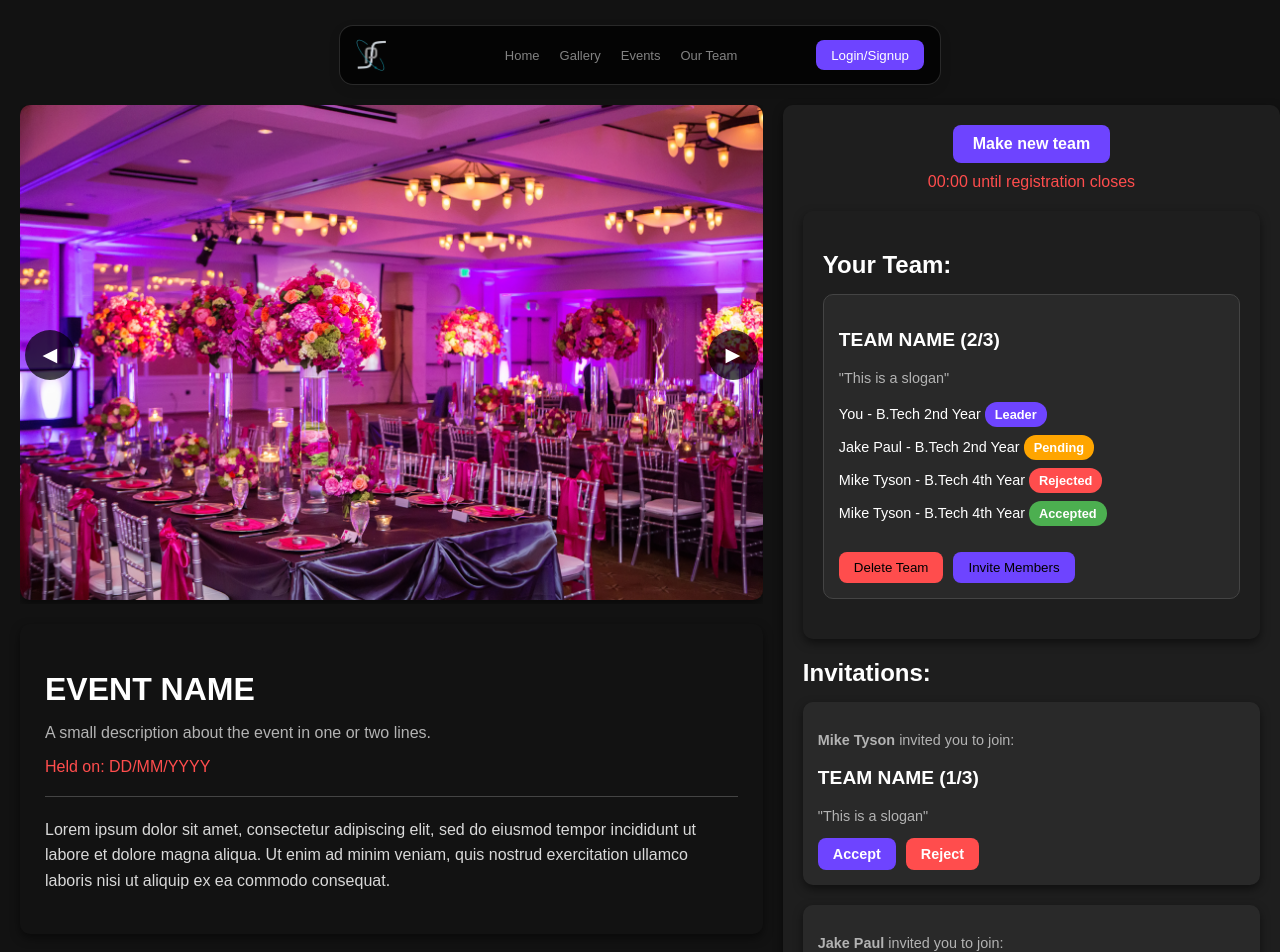
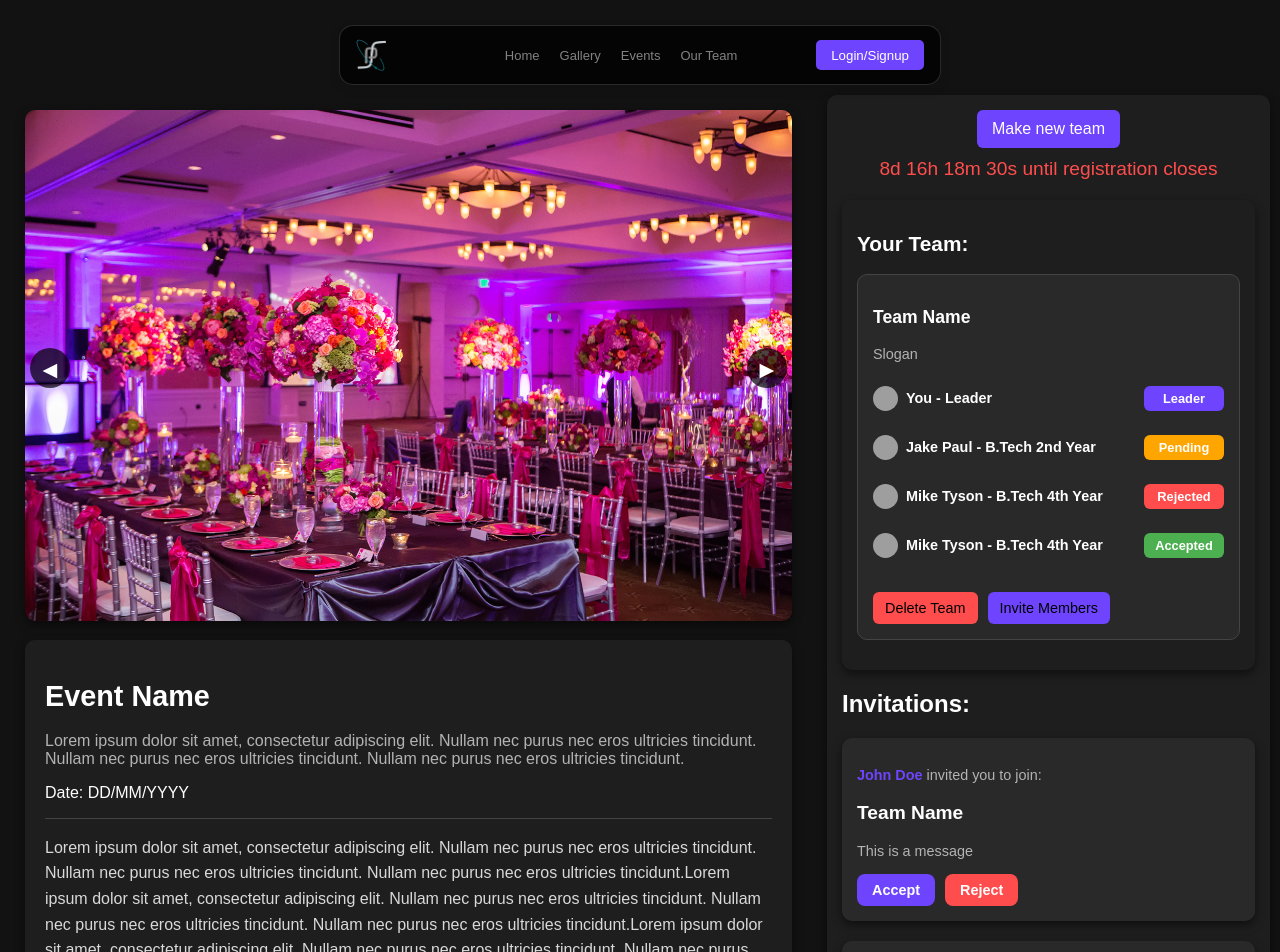
Before and after one commit to ReWar1311/PhySoc-2025, a React (Vite) app: page /event/1 in a window 1280 px wide. Shown: the top 952 px of the page. Built offline with nearby package versions, Linux system fonts and the light colour scheme; grey boxes are pictures that could not be loaded; a web font is replaced by a local one.

Commit message:
Event Page Updated

```diff
--- /dev/null
+++ b/src/components/InvitationCard/InvitationCard.css
@@ -0,0 +1,75 @@
+.invitation-card {
+    background-color: #292929; /* Slightly lighter than the section background */
+    border-radius: 10px;
+    padding: 15px;
+    margin-bottom: 20px;
+    box-shadow: 0px 4px 10px rgba(0, 0, 0, 0.5); /* Subtle shadow for depth */
+  }
+
+  .invitation-card p {
+    font-size: 0.9rem;
+    color: #b3b3b3; /* Subtle text color for description */
+  }
+
+    .invitation-card b {
+        color: #6e44ff; /* Purple text for team name */
+    }
+
+  .invitation-card h3 {
+    font-size: 1.2rem;
+    color: #ffffff; /* White text for team name */
+  }
+
+  .invitation-card .invitation-actions {
+    display: flex;
+    gap: 10px; /* Add space between buttons */
+  }
+
+  .invitation-card .accept-btn,
+  .invitation-card .reject-btn {
+    padding: 8px 15px;
+    border-radius: 8px;
+    font-size: 0.9rem;
+    font-weight: bold;
+    border: none;
+  }
+
+  .accept-btn {
+    background-color: #6e44ff; /* Purple button for accept action */
+    color: #ffffff;
+  }
+
+  .accept-btn:hover {
+    background-color: #5a36cc; /* Slightly darker purple on hover */
+  }
+
+  .reject-btn {
+    background-color: #ff4d4d; /* Red button for reject action */
+    color: #ffffff;
+  }
+
+  .reject-btn:hover {
+    background-color: #cc3c3c; /* Slightly darker red on hover */
+  }
+
+  /* Rejected Status */
+  .rejected-status {
+    display: inline-block;
+    padding: 8px;
+    border-radius: 8px;
+    font-size: 0.9rem;
+    font-weight: bold;
+    background-color: #ff4d4d; /* Red background for rejected status */
+    color: #ffffff; /* White text for rejected status */
+  }
+
+    /* Accepted Status */
+    .accepted-status {
+        display: inline-block;
+    padding: 8px;
+    border-radius: 8px;
+    font-size: 0.9rem;
+    font-weight: bold;
+    background-color: green; /* Green background for accepted status */
+    color: #ffffff; /* White text for accepted status */
+  }
--- /dev/null
+++ b/src/components/InvitationCard/InvitationCard.tsx
@@ -0,0 +1,18 @@
+import './InvitationCard.css';
+const InvitationCard = (props:any) => {
+    return (
+        <div className="invitation-card">
+            <p><b>{props.name}</b> invited you to join:</p>
+            <h3>{props.teamName}</h3>
+            <p>{props.message}</p>
+            {props.rejectedStatus || props.acceptedStatus || <div className="invitation-actions">
+                <button className="accept-btn">Accept</button>
+                <button className="reject-btn">Reject</button>
+            </div>}
+            {props.rejectedStatus && <span className="rejected-status">Rejected</span>}
+            {props.acceptedStatus && <span className="accepted-status">Accepted</span>}
+        </div>
+    );
+}
+
+export default InvitationCard;
--- /dev/null
+++ b/src/components/StatusButton/StatusButton.css
@@ -0,0 +1,9 @@
+/* Status Badges */
+.badge {
+  display: inline-block;
+  padding: 5px 10px;
+  border-radius: 6px;
+  font-size: 0.8rem;
+  width: 60px;
+  text-align: center;
+}
--- /dev/null
+++ b/src/components/StatusButton/StatusButton.tsx
@@ -0,0 +1,11 @@
+import "./StatusButton.css";
+const StatusButton = (props:any) => {
+    return (
+        <>
+            <span className="badge" style={{backgroundColor:props.color}}>{props.status}</span>
+        </>
+
+    );
+}
+
+export default StatusButton;
--- a/src/pages/EventPage/EventPage.css
+++ b/src/pages/EventPage/EventPage.css
@@ -6,185 +6,140 @@ body {
   color: #fff;
 }
 
+/* Mobile-First Layout */
 .event-page {
   display: flex;
   flex-direction: column;
+  padding: 10px;
 }
 
+/* Navigation Button */
 .login-btn {
   background-color: #6e44ff;
   border: none;
   color: white;
   padding: 8px 15px;
+  border-radius: 5px;
 }
 
-  /* Main Content */
+/* Main Content Layout */
 .main-content {
   display: flex;
+  flex-direction: column; /* Stack on mobile */
+  gap: 20px;
 }
 
-  /* Left Section */
+/* Left Section (Larger Screens) */
 .left-section {
-    width: 65%; /* Take up more space for better balance */
-    padding: 20px;
+  width: 100%; /* Take full width on mobile */
+  padding: 15px;
 }
 
 /* Carousel */
 .carousel {
   position: relative;
-    margin-bottom: 20px;
-  }
-
-  .image-container {
-    position: relative;
-    overflow: hidden; /* Hide overflowing images */
+  margin-bottom: 15px;
 }
 
 .event-image {
   width: 100%;
   height: auto;
-    border-radius: 10px; /* Rounded corners for a modern look */
-    box-shadow: 0px 4px 10px rgba(0, 0, 0, 0.5); /* Subtle shadow for depth */
+  border-radius: 10px;
+  box-shadow: 0px 4px 10px rgba(0, 0, 0, 0.5);
 }
 
+/* Navigation Buttons */
 .prev-btn,
 .next-btn {
   position: absolute;
   top: 50%;
   transform: translateY(-50%);
-    background-color: rgba(0, 0, 0, 0.7); /* Semi-transparent black background */
+  background-color: rgba(0, 0, 0, 0.7);
   color: white;
   border: none;
   padding: 10px;
   font-size: 1.2rem;
   cursor: pointer;
+  border-radius: 50%;
+  width: 40px;
+  height: 40px;
 }
 
-  .prev-btn {
-    left: 5px; /* Move slightly outside the image */
-    border-radius: 50%;
-    width: 50px;
-    height: 50px;
-}
-
-  .next-btn {
-    right: 5px; /* Move slightly outside the image */
-    border-radius: 50%;
-    width: 50px;
-    height: 50px;
-}
+.prev-btn { left: 5px; }
+.next-btn { right: 5px; }
 
 .prev-btn:hover,
 .next-btn:hover {
-    background-color: rgba(0, 0, 0, 0.9); /* Darker on hover */
+  background-color: rgba(0, 0, 0, 0.9);
 }
 
-  /* Event Details Container */
+/* Event Details */
 .event-details-container {
-    background-color: #1e1e1e; /* Dark background for contrast */
+  background-color: #1e1e1e;
   padding: 20px;
-    border-radius: 10px; /* Rounded corners */
+  border-radius: 10px;
+  box-shadow: 0px 4px 10px rgba(0, 0, 0, 0.5);
 }
 
 .event-name {
-    font-size: 2rem; /* Large heading for emphasis */
+  font-size: 1.8rem;
   font-weight: bold;
-    color: #ffffff; /* White text for contrast */
+  color: #ffffff;
 }
 
 .event-description {
   font-size: 1rem;
-    color: #b3b3b3; /* Subtle gray for description text */
+  color: #b3b3b3;
 }
 
-  .event-date {
-    font-size: 1rem;
-    color: #ff4d4d; /* Red text to highlight urgency or importance */
+/* Divider */
+.divider {
+  border: none;
+  border-top: 1px solid #444;
+  margin: 15px 0;
 }
 
-  .divider {
-    margin-top: 15px;
-    margin-bottom: 15px;
-  }
-
-  /* Event Details Paragraph */
-  /* Event Details Section */
-.event-details-container {
-    background-color: #121212; /* Dark background for contrast */
-    padding: 25px;
-    border-radius: 10px; /* Rounded corners for a modern look */
-    box-shadow: 0px 4px 10px rgba(0, 0, 0, 0.5); /* Subtle shadow for depth */
-  }
-
-  /* Event Name */
-  .event-name {
-    font-size: 2rem; /* Large heading for emphasis */
-    font-weight: bold;
-    color: #ffffff; /* White text for contrast */
-    margin-bottom: 10px;
-  }
-
-  /* Event Description */
-  .event-description {
-    font-size: 1rem;
-    color: #b3b3b3; /* Subtle gray for description text */
-    margin-bottom: 15px;
-  }
-
-  /* Event Date */
-  .event-date {
-    font-size: 1rem;
-    color: #ff4d4d; /* Red text to highlight urgency or importance */
-    margin-bottom: 15px;
-  }
-
-  /* Horizontal Divider */
-  .divider {
-    border: none;
-    border-top: 1px solid #444444; /* Subtle gray divider line */
-    margin: 20px 0;
-  }
-
-  /* Event Details Paragraph */
+/* Event Details */
 .event-details {
   font-size: 1rem;
-    line-height: 1.6; /* Improve readability with proper line height */
-    color: #d9d9d9; /* Light gray text for better readability on dark background */
+  line-height: 1.6;
+  color: #d9d9d9;
 }
 
 /* Your Teams Section */
 .your-teams {
   margin-top: 20px;
-    padding: 20px;
-    background-color: #1e1e1e; /* Dark background for contrast */
+  padding: 15px;
+  background-color: #1e1e1e;
   border-radius: 10px;
-    box-shadow: 0px 4px 10px rgba(0, 0, 0, 0.5); /* Subtle shadow for depth */
+  box-shadow: 0px 4px 10px rgba(0, 0, 0, 0.5);
 }
 
 .your-teams h2 {
-    font-size: 1.5rem;
-    margin-bottom: 15px;
+  font-size: 1.3rem;
   color: #ffffff;
 }
 
+/* Team Cards */
 .team-card {
-    background-color: #292929; /* Slightly lighter than the section background */
-    border: 1px solid #444; /* Border for definition */
+  background-color: #292929;
+  border: 1px solid #444;
   border-radius: 10px;
   padding: 15px;
-    margin-bottom: 20px;
+  margin-bottom: 15px;
 }
 
 .team-card h3 {
-    font-size: 1.2rem;
+  font-size: 1.1rem;
   color: #ffffff;
 }
 
 .team-card p {
   font-size: 0.9rem;
-    color: #b3b3b3; /* Subtle text color for slogans */
+  color: #b3b3b3;
 }
 
+/* Responsive Team List */
 .team-card ul {
   list-style-type: none;
   padding-left: 0;
@@ -199,203 +154,103 @@ body {
   font-weight: bold;
 }
 
-  /* Status Badges */
-  .leader-badge,
-  .pending-badge,
-  .rejected-badge,
-  .accepted-badge {
-    display: inline-block;
-    padding: 5px 10px;
-    border-radius: 12px;
-    font-size: 0.8rem;
-  }
-
-  .leader-badge {
-    background-color: #6e44ff; /* Purple for leader */
-  }
-
-  .pending-badge {
-    background-color: #ffa500; /* Orange for pending */
-  }
-
-  .rejected-badge {
-    background-color: #ff4d4d; /* Red for rejected */
-  }
-
-  .accepted-badge {
-    background-color: #4caf50; /* Green for accepted */
-  }
-
-  /* Buttons in Team Card */
+/* Buttons */
 .delete-team-btn,
 .invite-members-btn {
   display: inline-block;
-    padding: 8px 15px;
+  padding: 8px 12px;
+  margin-top: 10px;
+  border-radius: 6px;
+  border: none;
+  font-size: 0.9rem;
   margin-right: 10px;
-    margin-top: 10px;
-    border-radius: 8px;
-    border: none;
 }
 
 .delete-team-btn {
-    background-color: #ff4d4d; /* Red button for delete action */
+  background-color: #ff4d4d;
 }
 
 .invite-members-btn {
-    background-color: #6e44ff; /* Purple button for inviting members */
+  background-color: #6e44ff;
 }
 
-  /* Hover Effects */
 .delete-team-btn:hover,
 .invite-members-btn:hover {
-    opacity: 0.9; /* Slight hover effect */
+  opacity: 0.9;
 }
 
 /* Invitations Section */
 .invitations {
-      margin-top:20 px
+  margin-top: 20px;
 }
 
 /* Right Section */
 .right-section {
-    width: 40%;
-    padding: 20px;
-    margin-top: 20px;
-    background-color: #1e1e1e; /* Dark background for contrast */
+  width: 100%; /* Full width on mobile */
+  padding: 15px;
+  background-color: #1e1e1e;
   border-radius: 10px;
-    box-shadow: 0px 4px 10px rgba(0, 0, 0, 0.5); /* Subtle shadow for depth */
+  box-shadow: 0px 4px 10px rgba(0, 0, 0, 0.5);
 }
 
-  /* Timer and Create Team Button */
+/* Timer & Create Team Button */
 .team-actions {
   display: flex;
   flex-direction: column;
   align-items: center;
-    margin-bottom: 20px;
+  margin-bottom: 15px;
 }
 
 .create-team-btn {
-    background-color: #6e44ff; /* Purple button */
+  background-color: #6e44ff;
   color: #fff;
   border: none;
-    border-radius: 8px;
-    padding: 10px 20px;
+  border-radius: 6px;
+  padding: 10px 15px;
   font-size: 1rem;
-    font-weight: bold;
   cursor: pointer;
 }
 
 .create-team-btn:hover {
-    background-color: #5a36cc; /* Slightly darker purple on hover */
+  background-color: #5a36cc;
 }
 
 .timer {
   margin-top: 10px;
-    font-size: 1rem;
-    color: #ff4d4d; /* Red text for urgency */
+  font-size: 1.2rem;
+  color: #ff4d4d;
 }
 
-  /* Your Teams Section */
-  .your-teams {
-    margin-top: 20px;
+/* Member List */
+.member-item {
+  display: flex;
+  align-items: center;
+  justify-content: space-between;
+  width: 100%;
+  padding: 8px 0;
 }
 
-  .your-teams h2 {
-    font-size: 1.5rem;
+.member-info {
+  display: flex;
+  align-items: center;
+  gap: 8px;
 }
 
-  /* Team Card */
-  .team-card {
-    background-color: #292929; /* Slightly lighter than the section background */
-    border-radius: 10px;
-    padding: 15px;
+.member-image {
+  width: 25px;
+  height: 25px;
+  border-radius: 50%;
 }
 
-  .team-card h3 {
-    font-size: 1.2rem;
+/* Make Responsive */
+@media (min-width: 768px) {
+  .main-content {
+    flex-direction: row;
   }
-
-  /* Invitations Section */
-
-.invitations {
-    margin-top: 20px;
+  .left-section {
+    width: 65%;
   }
-
-  .invitations h2 {
-    font-size: 1.5rem;
-    margin-bottom: 15px;
-    color: #ffffff; /* White text for headings */
+  .right-section {
+    width: 35%;
   }
-
-  /* Invitation Card */
-  .invitation-card {
-    background-color: #292929; /* Slightly lighter than the section background */
-    border-radius: 10px;
-    padding: 15px;
-    margin-bottom: 20px;
-    box-shadow: 0px 4px 10px rgba(0, 0, 0, 0.5); /* Subtle shadow for depth */
 }
-
-  .invitation-card p {
-    font-size: 0.9rem;
-    color: #b3b3b3; /* Subtle text color for description */
-  }
-
-  .invitation-card h3 {
-    font-size: 1.2rem;
-    color: #ffffff; /* White text for team name */
-  }
-
-  .invitation-card .invitation-actions {
-    display: flex;
-    gap: 10px; /* Add space between buttons */
-  }
-
-  .invitation-card .accept-btn,
-  .invitation-card .reject-btn {
-    padding: 8px 15px;
-    border-radius: 8px;
-    font-size: 0.9rem;
-    font-weight: bold;
-    border: none;
-  }
-
-  .accept-btn {
-    background-color: #6e44ff; /* Purple button for accept action */
-    color: #ffffff;
-  }
-
-  .accept-btn:hover {
-    background-color: #5a36cc; /* Slightly darker purple on hover */
-  }
-
-  .reject-btn {
-    background-color: #ff4d4d; /* Red button for reject action */
-    color: #ffffff;
-  }
-
-  .reject-btn:hover {
-    background-color: #cc3c3c; /* Slightly darker red on hover */
-  }
-
-  /* Rejected Status */
-  .rejected-status {
-    display: inline-block;
-    padding: 8px;
-    border-radius: 8px;
-    font-size: 0.9rem;
-    font-weight: bold;
-    background-color: #ff4d4d; /* Red background for rejected status */
-    color: #ffffff; /* White text for rejected status */
-  }
-
-  /* Team Details Link */
-  .team-details-link {
-    text-decoration: none; /* Remove underline from link */
-    font-size: 0.9rem;
-    color: #6e44ff; /* Purple link for team details */
-  }
-
-  .team-details-link:hover {
-    text-decoration: underline; /* Underline on hover for better UX */
-  }
--- a/src/pages/EventPage/EventPage.tsx
+++ b/src/pages/EventPage/EventPage.tsx
@@ -1,9 +1,11 @@
-import { useState } from "react";
+import { useState, useEffect } from "react";
 import { motion, AnimatePresence } from "framer-motion";
 import "./EventPage.css"; // Import your CSS file for styling
 import Header from "../../components/Header/Header";
 import Footer from "../../components/Footer/Footer";
 import { Variants } from "framer-motion";
+import StatusButton from "../../components/StatusButton/StatusButton";
+import InvitationCard from "../../components/InvitationCard/InvitationCard";
 
 const EventPage = () => {
   // Array of images for the carousel
@@ -11,6 +13,77 @@ const EventPage = () => {
     "../assets/event.jpg", // Replace with your actual image paths
     "../assets/event.jpg",
   ];
+
+  // Event details
+  const event = {
+    eventName: "Event Name",
+    eventDescription: "Lorem ipsum dolor sit amet, consectetur adipiscing elit. Nullam nec purus nec eros ultricies tincidunt. Nullam nec purus nec eros ultricies tincidunt. Nullam nec purus nec eros ultricies tincidunt.",
+    eventDate: "DD/MM/YYYY",
+    eventDetails: "Lorem ipsum dolor sit amet, consectetur adipiscing elit. Nullam nec purus nec eros ultricies tincidunt. Nullam nec purus nec eros ultricies tincidunt. Nullam nec purus nec eros ultricies tincidunt.Lorem ipsum dolor sit amet, consectetur adipiscing elit. Nullam nec purus nec eros ultricies tincidunt. Nullam nec purus nec eros ultricies tincidunt. Nullam nec purus nec eros ultricies tincidunt.Lorem ipsum dolor sit amet, consectetur adipiscing elit. Nullam nec purus nec eros ultricies tincidunt. Nullam nec purus nec eros ultricies tincidunt. Nullam nec purus nec eros ultricies tincidunt.",
+    registrationDeadline: "2025-03-07T23:59:59",
+
+  };
+
+  // Your team details
+  const yourTeam = {
+    teamName: "Team Name",
+    teamSlogan: "Slogan",
+    members: [
+      {
+        name: "You",
+        role: "Leader",
+        status: "Leader",
+        color: "#6e44ff",
+        image: "https://randomuser.me/api/portraits/men/64.jpg"
+      },
+      {
+        name: "Jake Paul",
+        role: "B.Tech 2nd Year",
+        status: "Pending",
+        color: "#ffa500",
+        image: "https://randomuser.me/api/portraits/men/64.jpg"
+      },
+      {
+        name: "Mike Tyson",
+        role: "B.Tech 4th Year",
+        status: "Rejected",
+        color: "#ff4d4d",
+        image: "https://randomuser.me/api/portraits/men/64.jpg"
+      },
+      {
+        name: "Mike Tyson",
+        role: "B.Tech 4th Year",
+        status: "Accepted",
+        color: "#4caf50",
+        image: "https://randomuser.me/api/portraits/men/64.jpg"
+      },
+    ],
+  };
+
+  const calculateTimeLeft = () => {
+    const now = new Date();
+    const targetDate = new Date(event.registrationDeadline);
+    const difference = targetDate.getTime() - now.getTime();
+
+    if (difference <= 0) return "Registration Closed";
+
+    const days = Math.floor(difference / (1000 * 60 * 60 * 24));
+    const hours = Math.floor((difference / (1000 * 60 * 60)) % 24);
+    const minutes = Math.floor((difference / (1000 * 60)) % 60);
+    const seconds = Math.floor((difference / 1000) % 60);
+
+    return `${days}d ${hours}h ${minutes}m ${seconds}s`;
+  };
+
+  const [timeLeft, setTimeLeft] = useState(calculateTimeLeft());
+
+  useEffect(() => {
+    const timer = setInterval(() => {
+      setTimeLeft(calculateTimeLeft());
+    }, 1000);
+
+    return () => clearInterval(timer);
+  }, []);
 
   // State to track the current image index and direction
   const [currentIndex, setCurrentIndex] = useState(0);
@@ -89,14 +162,14 @@ const EventPage = () => {
 
             {/* Event Details */}
             <div className="event-details-container">
-              <h1 className="event-name">EVENT NAME</h1>
+              <h1 className="event-name">{event.eventName}</h1>
               <p className="event-description">
-                A small description about the event in one or two lines.
+                {event.eventDescription}
               </p>
-              <p className="event-date">Held on: DD/MM/YYYY</p>
+              <p className="event-date">Date: {event.eventDate}</p>
               <hr className="divider" />
               <p className="event-details">
-                Lorem ipsum dolor sit amet, consectetur adipiscing elit, sed do eiusmod tempor incididunt ut labore et dolore magna aliqua. Ut enim ad minim veniam, quis nostrud exercitation ullamco laboris nisi ut aliquip ex ea commodo consequat.
+                {event.eventDetails}
               </p>
             </div>
           </div>
@@ -107,32 +180,26 @@ const EventPage = () => {
             {/* Timer and Create Team Button */}
             <div className="team-actions">
               <button className="create-team-btn">Make new team</button>
-              <span className="timer">00:00 until registration closes</span>
+              {timeLeft === "Registration Closed" || <span className="timer">{timeLeft} until registration closes</span>}
+              {timeLeft === "Registration Closed" && <p className="registration-closed">Registration Closed</p>}
             </div>
 
             {/* Your Teams Section */}
             <div className="your-teams">
               <h2>Your Team:</h2>
               <div className="team-card">
-                <h3>TEAM NAME (2/3)</h3>
-                <p>"This is a slogan"</p>
+                <h3>{yourTeam.teamName}</h3>
+                <p>{yourTeam.teamSlogan}</p>
                 <ul>
-                  <li>
-                    You - B.Tech 2nd Year{" "}
-                    <span className="badge leader-badge">Leader</span>
+                  {yourTeam.members.map((member) => (
+                    <li className="member-item">
+                    <div className="member-info">
+                      <img src={member.image} alt="profile" className="member-image" />
+                      <span>{member.name} - {member.role}</span>
+                    </div>
+                    <StatusButton status={member.status} color={member.color} />
                   </li>
-                  <li>
-                    Jake Paul - B.Tech 2nd Year{" "}
-                    <span className="badge pending-badge">Pending</span>
-                  </li>
-                  <li>
-                    Mike Tyson - B.Tech 4th Year{" "}
-                    <span className="badge rejected-badge">Rejected</span>
-                  </li>
-                  <li>
-                    Mike Tyson - B.Tech 4th Year{" "}
-                    <span className="badge accepted-badge">Accepted</span>
-                  </li>
+                  ))}
                 </ul>
                 <button className="delete-team-btn">Delete Team</button>
                 <button className="invite-members-btn">Invite Members</button>
@@ -142,31 +209,15 @@ const EventPage = () => {
             {/* Invitations Section */}
             <div className="invitations">
               <h2>Invitations:</h2>
-
-              {/* Invitation Card */}
-              <div className="invitation-card">
-                <p><b>Mike Tyson</b> invited you to join:</p>
-                <h3>TEAM NAME (1/3)</h3>
-                <p>"This is a slogan"</p>
-                <div className="invitation-actions">
-                  <button className="accept-btn">Accept</button>
-                  <button className="reject-btn">Reject</button>
-                </div>
-              </div>
-
-              {/* Rejected Invitation */}
-              <div className="invitation-card">
-                <p><b>Jake Paul</b> invited you to join:</p>
-                <h3>TEAM NAME (1/3)</h3>
-                <p>"This is a slogan"</p>
-                <span className="rejected-status">Rejected</span>
-              </div>
+              <InvitationCard name="John Doe" teamName="Team Name" message="This is a message" />
+              <InvitationCard name="John Doe" teamName="Team Name" message="This is a message" acceptedStatus={true} />
+              <InvitationCard name="John Doe" teamName="Team Name" message="This is a message" rejectedStatus={true} />
             </div>
           </div>
         </div>
       </div>
       <Footer />
-    </div>
+    </div >
   );
 };
 
```
Lines whose indentation alone changed are shown as unchanged.
